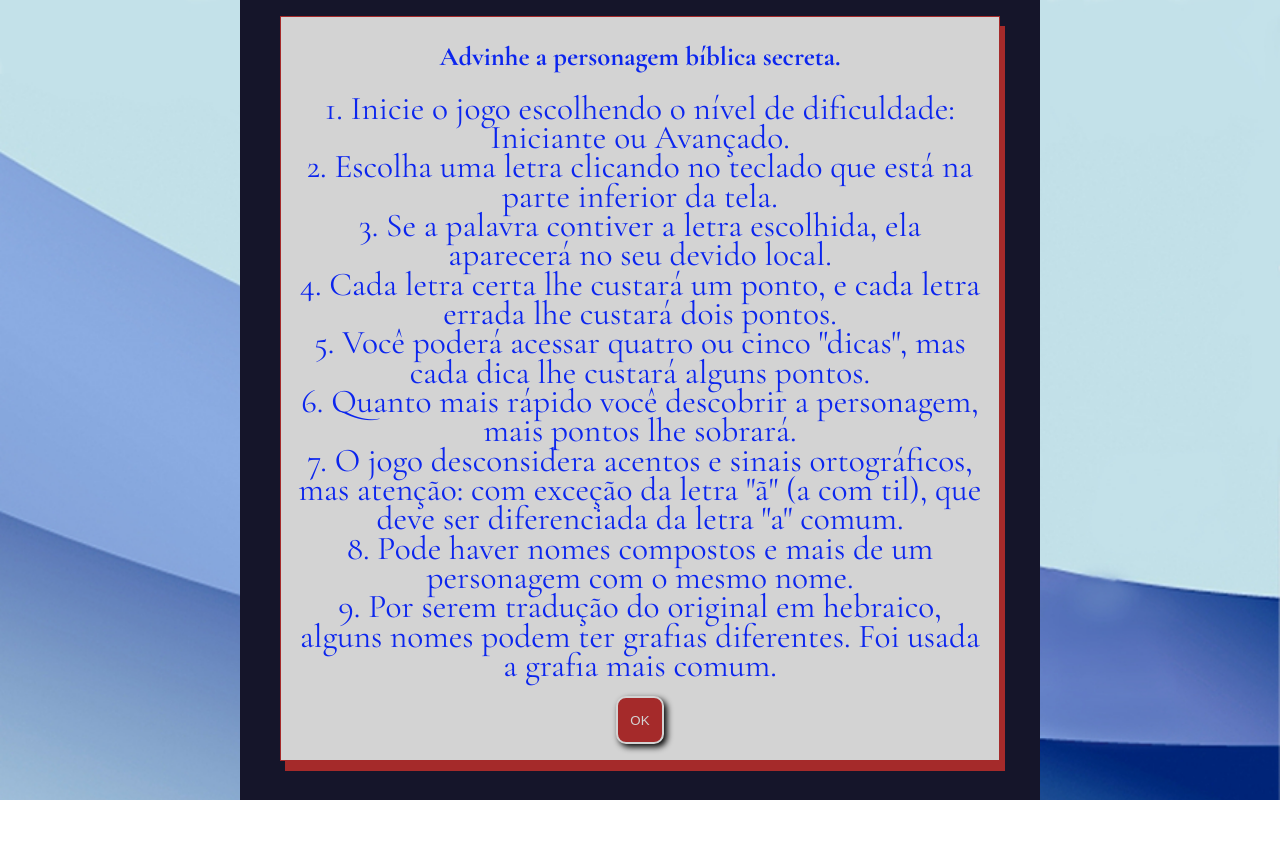
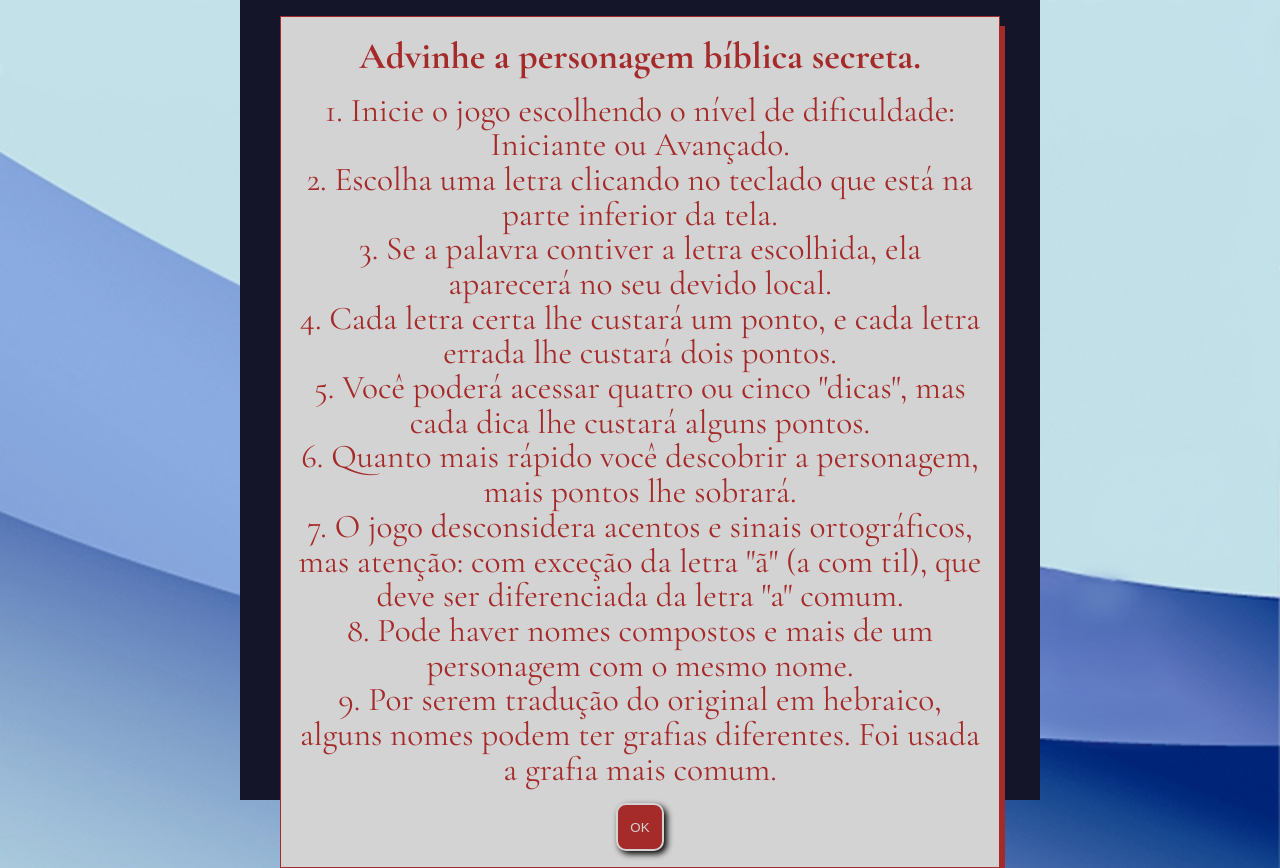
Before and after one commit to Risiferraz/quem-e, a plain HTML site: page index.html in a window 1280 px wide. Both pictures are taken after a click on the button "- - - Como jogar: - - -". Before the commit the page ends 800 px from the top, so only its background shows below. Drawn offline with nearby package versions, Linux system fonts and the light colour scheme.

Commit message:
Ajustes no tamanho da font do tooltip (5)

```diff
--- a/css/style-pagina-inicial.css
+++ b/css/style-pagina-inicial.css
@@ -62,10 +62,9 @@ html {
     padding: 2%;
     width: 90%;
     font-size: clamp(18pt, 4vw, 25pt);
-    line-height: 22pt;
+    line-height: 26pt;
     text-align: center;
-    color: rgb(11, 37, 238);
-    /* color: brown; */
+    color: brown;
     box-shadow: 5px 10px brown;
     border: 1px solid brown;
     background-color: LightGrey;
@@ -73,7 +72,7 @@ html {
 
 h3 {
     padding: 1% 4% 3% 4%;
-    font-size: 20pt;
+    font-size: clamp(20pt, 5vw, 28pt);
     line-height: 25pt;
     stroke-width: 18px;
 }
```
